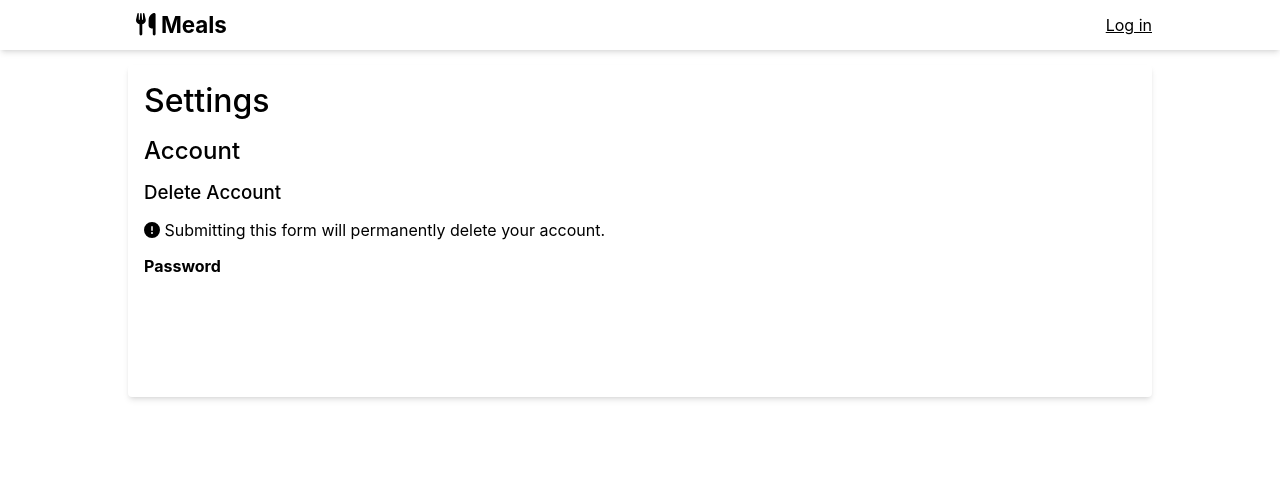
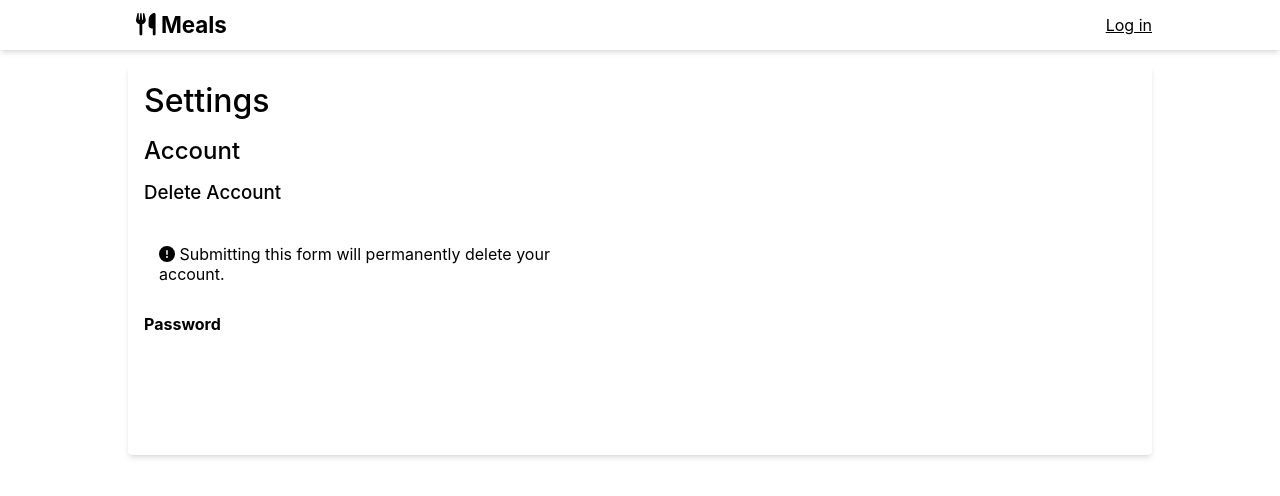
Before and after one commit to ptrhvns/meals, a React (Vite) app in the folder web/: page /settings in a window 1280 px wide. Shown: the top 496 px of the page. Built offline with nearby package versions, Linux system fonts and the light colour scheme.

Commit message:
Make account deletion warning into an alert

```diff
--- a/web/src/components/Alert.tsx
+++ b/web/src/components/Alert.tsx
@@ -10,7 +10,7 @@ interface AlertProps {
   alertClassName?: string;
   children: ReactNode;
   onDismiss?: MouseEventHandler<HTMLButtonElement>;
-  variant: "error" | "info" | "success";
+  variant: "error" | "info" | "success" | "warning";
 }
 
 export default function Alert({
--- a/web/src/routes/Settings.tsx
+++ b/web/src/routes/Settings.tsx
@@ -1,10 +1,10 @@
 import AccountDeleteForm from "../components/AccountDeleteForm";
+import Alert from "../components/Alert";
 import classes from "../styles/routes/Settings.module.scss";
 import Heading from "../components/Heading";
 import Navbar from "../components/Navbar";
 import PageLayout from "../components/PageLayout";
 import PageLayoutHeading from "../components/PageLayoutHeading";
-import Paragraph from "../components/Paragraph";
 import { buildTitle } from "../lib/utils";
 import { faCircleExclamation } from "@fortawesome/free-solid-svg-icons";
 import { FontAwesomeIcon } from "@fortawesome/react-fontawesome";
@@ -28,10 +28,10 @@ export default function Settings() {
           Delete Account
         </Heading>
 
-        <Paragraph className={classes.deleteAccountWarning}>
+        <Alert alertClassName={classes.deleteAccountWarning} variant="warning">
           <FontAwesomeIcon icon={faCircleExclamation} /> Submitting this form
           will permanently delete your account.
-        </Paragraph>
+        </Alert>
 
         <AccountDeleteForm />
       </PageLayout>
--- a/web/src/styles/components/Alert.module.scss
+++ b/web/src/styles/components/Alert.module.scss
@@ -1,23 +1,3 @@
-.alert {
-  border-radius: var(--border-radius);
-  display: grid;
-  gap: var(--spacing-10);
-  grid-template-columns: 1fr min-content;
-  padding: var(--spacing-15);
-
-  a,
-  a:hover {
-    text-decoration: underline;
-  }
-}
-
-.button {
-  background: transparent;
-  border: none;
-  cursor: pointer;
-  padding: var(--spacing-0);
-}
-
 .error {
   background-color: var(--red3);
   color: var(--red11);
@@ -56,3 +36,39 @@
     color: var(--grass12);
   }
 }
+
+.warning {
+  background-color: var(--yellow3);
+  color: var(--yellow11);
+
+  a {
+    color: var(--yellow11);
+  }
+
+  button:hover {
+    color: var(--yellow12);
+  }
+}
+
+.alert {
+  border-radius: var(--border-radius);
+  display: grid;
+  gap: var(--spacing-10);
+  grid-template-columns: 1fr min-content;
+  padding: var(--spacing-15);
+
+  a {
+    text-decoration: underline;
+  }
+
+  a:hover {
+    text-decoration: underline;
+  }
+}
+
+.button {
+  background: transparent;
+  border: none;
+  cursor: pointer;
+  padding: var(--spacing-0);
+}
--- a/web/src/styles/routes/Settings.module.scss
+++ b/web/src/styles/routes/Settings.module.scss
@@ -1,5 +1,9 @@
-.deleteAccountHeader {
+.deleteAccountHeading {
   border-bottom: 1px solid var(--red6);
   color: var(--red11);
   padding-bottom: var(--spacing-10);
 }
+
+.deleteAccountWarning {
+  max-width: 30rem;
+}
```
